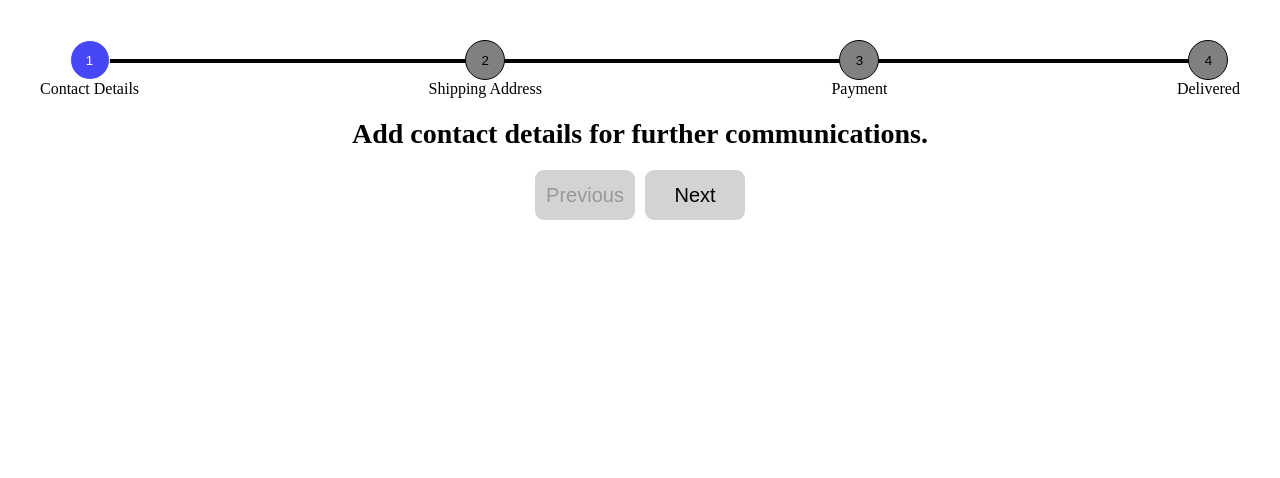
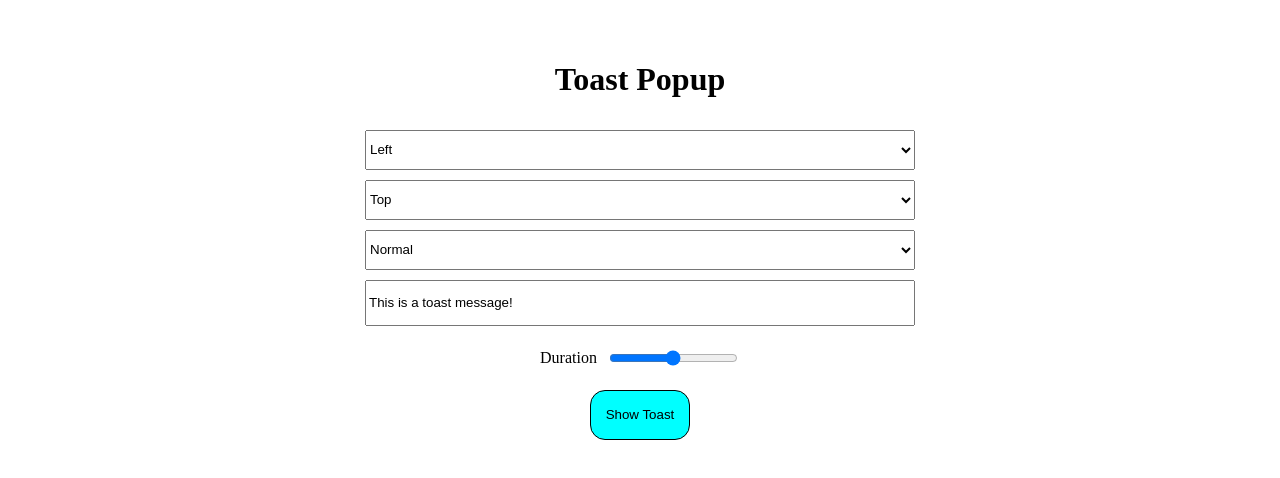
Before and after one commit to VarshaBhagat/Data-Structure-JS, a React (Vite) app in the folder ReactMiniProject/: page / in a window 1280 px wide. Shown: the top 478 px of the page. Built offline with nearby package versions, Linux system fonts and the light colour scheme.

Commit message:
toast pop

```diff
--- a/ReactMiniProject/src/App.css
+++ b/ReactMiniProject/src/App.css
@@ -64,6 +64,78 @@
   gap: 15px;
 }
 
+.flex {
+  display: flex;
+  align-items: center;
+  justify-content: center;
+  gap: 10px;
+}
+.column {
+  flex-direction: column;
+}
+
+.toast {
+  position: fixed;
+  padding: 1em;
+  font-weight: 500;
+  background-color: pink;
+  border-radius: 0.25rem;
+  box-shadow: 0 4px 10px 0 rgba(0, 0, 0, 0.25);
+  display: flex;
+  align-items: center;
+
+  color: var(--normal-text);
+  background-color: var(--normal-bg);
+  border: 1px solid var(--normal-border);
+}
+
+.toast.success {
+  color: var(--success-text);
+  background-color: var(--success-bg);
+  border: 1px solid var(--success-border);
+}
+
+.toast.error {
+  color: var(--error-text);
+  background-color: var(--error-bg);
+  border: 1px solid var(--error-border);
+}
+
+.toast.warning {
+  color: var(--warning-text);
+  background-color: var(--warning-bg);
+  border: 1px solid var(--warning-border);
+}
+
+.toast.info {
+  color: var(--info-text);
+  background-color: var(--info-bg);
+  border: 1px solid var(--info-border);
+}
+
+.toast::before {
+  min-width: 1rem;
+  padding: 0.1em 0.5em;
+  font-weight: bold;
+  font-size: 0.85em;
+}
+
+.toast.success::before {
+  content: "\2713";
+}
+
+.toast.error::before {
+  content: "!";
+}
+
+.toast.warning::before {
+  content: "\26A0";
+}
+
+.toast.info::before {
+  content: "\24D8";
+}
+
 /* stepper css */
 .active {
   background-color: rgb(71, 71, 247) !important;
@@ -73,3 +145,16 @@
   background-color: rgb(30, 196, 30) !important;
   color: white;
 }
+/* pop css */
+.left {
+  left: 0;
+}
+.right {
+  right: 0;
+}
+.bottom {
+  bottom: 0;
+}
+.top {
+  top: 0;
+}
--- a/ReactMiniProject/src/App.jsx
+++ b/ReactMiniProject/src/App.jsx
@@ -1,10 +1,10 @@
 // import Counter from "./mini-project/Counter";
 import StringTransformers from "./mini-project/StringTransformers";
 import "./App.css";
-import Stepper from "./mini-project/Stepper";
+import ToastPopup from "./mini-project/ToastPopup";
 
 function App() {
-  return <Stepper></Stepper>;
+  return <ToastPopup></ToastPopup>;
 }
 
 export default App;
--- /dev/null
+++ b/ReactMiniProject/src/mini-project/ToastPopup/index.jsx
@@ -0,0 +1,134 @@
+import styled from "styled-components";
+import useToast from "./useToast";
+const Select = styled.select`
+    height: 40px
+}`;
+const Input = styled.input`
+    height: 40px
+}`;
+const ToastItem = styled.div`
+    position: absolute;
+`;
+const Content = styled.div`
+    position: relative;
+`;
+const Form = styled.div`
+    display: flex;
+    flex-direction: column;
+    justify-content: center;
+    width: 550px;
+    gap: 10px;
+}`;
+
+const Button = styled.button`
+  background-color: #0ff;
+  border: 1px solid;
+  width: 100px;
+  height: 50px;
+  border-radius: 15px;
+  margin: 0 auto;
+`;
+const ToastContainer = styled.div`
+  display: flex;
+  flex-direction: column;
+  gap: 0.5rem;
+`;
+
+const ToastPopup = () => {
+  const {
+    horizontalPosition,
+    verticalPosition,
+    type,
+    msg,
+    duration,
+    setHorizontalPosition,
+    setVerticalPosition,
+    setType,
+    setMsg,
+    setDuration,
+    showToast,
+    toasMsg,
+    removeToast,
+  } = useToast();
+  console.log(toasMsg);
+  const onChangeHorizontalPostion = (e) => {
+    setHorizontalPosition(e.target.value);
+  };
+  const onChangeVerticalPostion = (e) => {
+    setVerticalPosition(e.target.value);
+  };
+  const onChangeType = (e) => {
+    setType(e.target.value);
+  };
+  const onChangeText = (e) => {
+    setMsg(e.target.value);
+  };
+  const onChangeDuration = (e) => {
+    setDuration(Number(e.target.value));
+  };
+
+  return (
+    <Content className="flex column">
+      <h1>Toast Popup</h1>
+      <Form>
+        <Select
+          id="horizontalPostion"
+          onChange={onChangeHorizontalPostion}
+          value={horizontalPosition}
+        >
+          <option value="left">Left</option>
+          <option value="right">Right</option>
+        </Select>
+        <Select
+          id="verticalPostion"
+          onChange={onChangeVerticalPostion}
+          value={verticalPosition}
+        >
+          <option value="top">Top</option>
+          <option value="bottom">Bottom</option>
+        </Select>
+        <Select id="type" onChange={onChangeType} value={type}>
+          <option value="normal">Normal</option>
+          <option value="success">Success</option>
+          <option value="error">Error</option>
+          <option value="warning">Warning</option>
+          <option value="info">Info</option>
+        </Select>
+        <Input
+          type="text"
+          id="text"
+          onChange={onChangeText}
+          value={msg}
+        ></Input>
+        <div className="flex">
+          <label htmlFor="duration">Duration</label>
+          <Input
+            type="range"
+            value={duration}
+            min={0}
+            max={10}
+            id="duration"
+            onChange={onChangeDuration}
+          ></Input>
+        </div>
+        <Button onClick={showToast} id="btn">
+          Show Toast
+        </Button>
+      </Form>
+      <ToastContainer>
+        {toasMsg.map((item, index) => {
+          return (
+            <ToastItem
+              key={index}
+              className={`flex ${item.type} ${item.horizontalPosition} ${item.verticalPosition}`}
+            >
+              <p>{item.msg}</p>
+              <button onClick={() => removeToast(item.msg)}>&#x2715;</button>
+            </ToastItem>
+          );
+        })}
+      </ToastContainer>
+    </Content>
+  );
+};
+export default ToastPopup;
--- /dev/null
+++ b/ReactMiniProject/src/mini-project/ToastPopup/useToast.js
@@ -0,0 +1,32 @@
+import { useState } from "react";
+
+const useToast = () => {
+  const [horizontalPosition, setHorizontalPosition] = useState("left");
+  const [verticalPosition, setVerticalPosition] = useState("top");
+  const [type, setType] = useState("normal");
+  const [msg, setMsg] = useState("This is a toast message!");
+  const [duration, setDuration] = useState(5);
+  const [toasMsg, setToasMsg] = useState([]);
+  const showToast = () => {
+    setToasMsg((prev)=>[...prev,{horizontalPosition, verticalPosition, type, msg, duration}]);
+  };
+const removeToast =(msg)=>{
+    setToasMsg(() => toasMsg.filter((i) => i.msg !== msg));
+}
+  return {
+    showToast,
+    horizontalPosition,
+    setHorizontalPosition,
+    verticalPosition,
+    setVerticalPosition,
+    type,
+    setType,
+    msg,
+    setMsg,
+    duration,
+    setDuration,
+    toasMsg,
+    removeToast
+  };
+};
+export default useToast;
```
